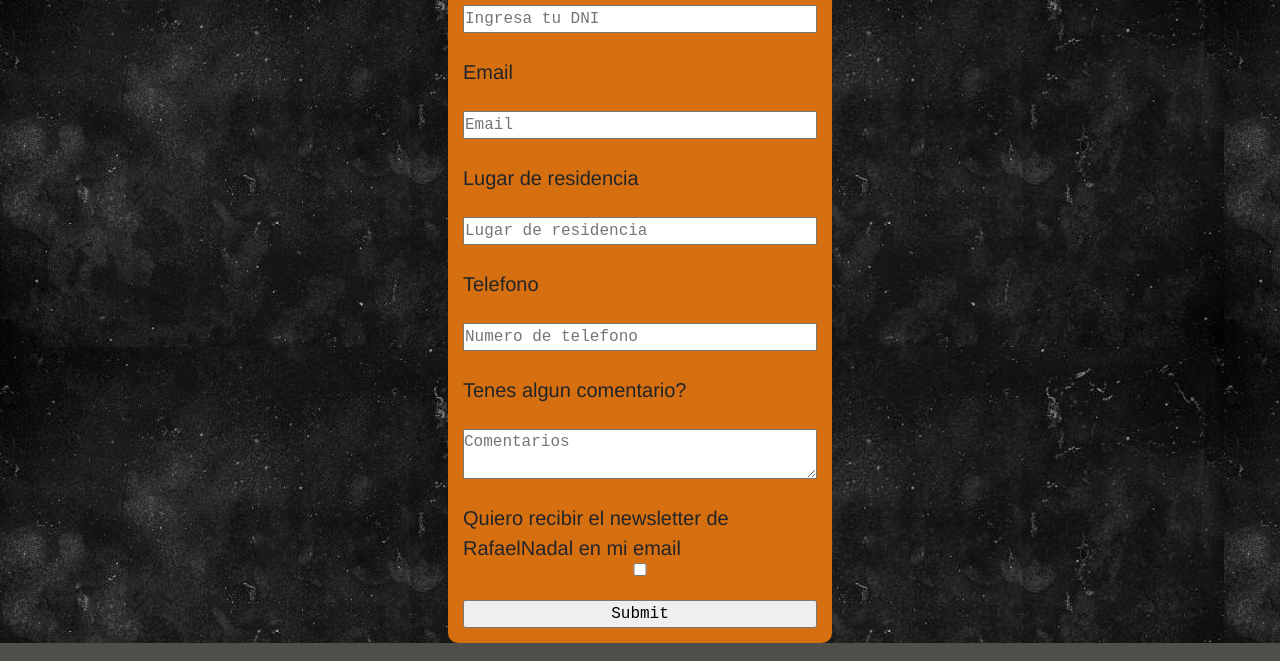
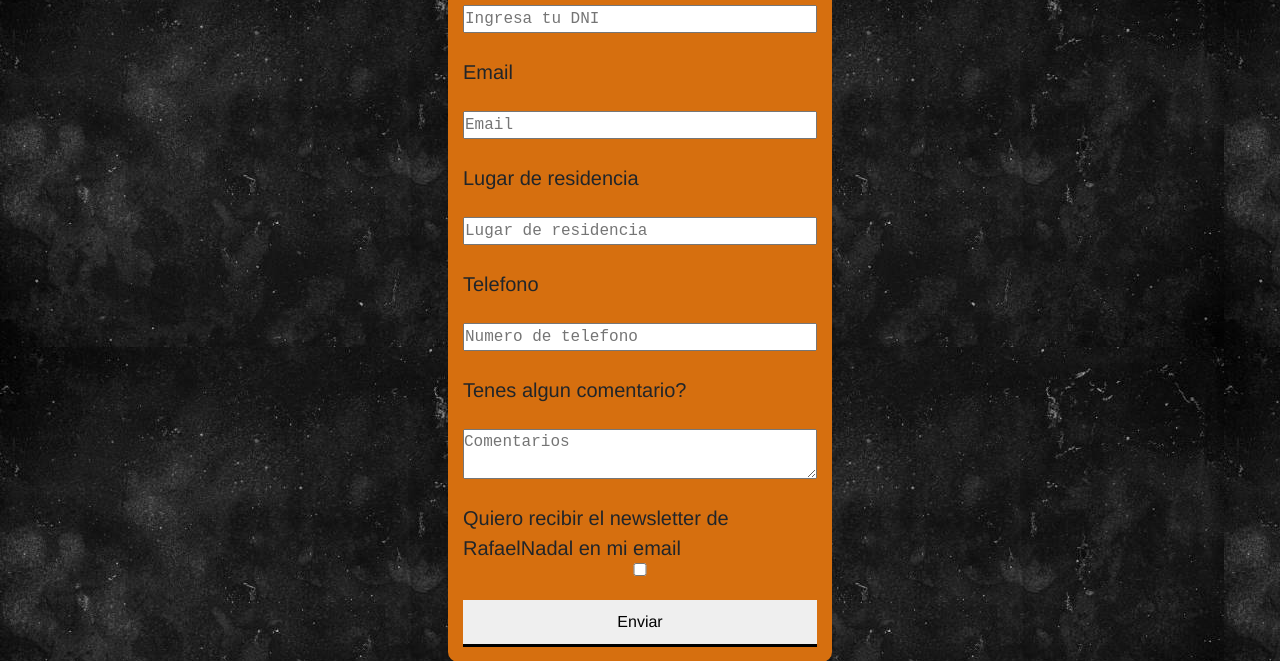
Before and after one commit to facundogorosito/BlogRafaNadal, a plain HTML site: page PAGS/contacto.html in a window 1280 px wide. Shown: the part 469-1130 px from the top of the page. Drawn offline with nearby package versions, Linux system fonts and the light colour scheme.

Commit message:
cambios en extends

```diff
--- a/PAGS/contacto.html
+++ b/PAGS/contacto.html
@@ -91,7 +91,7 @@
                 <label class="cuadrito" for="tyc">Quiero recibir el newsletter de RafaelNadal en mi email</label>
                 <input id="tyc" type="checkbox">
                 <br />
-                <input type="submit">
+                <button class="boton">Enviar</button>
             </form>
         </main>
     </main>
--- /dev/null
+++ b/STYLES/partials/_button.scss
@@ -0,0 +1,6 @@
+.boton {
+    border: none;
+    padding: 10px;
+    font-family: 'Franklin Gothic Medium', 'Arial Narrow', Arial, sans-serif;
+    border-bottom: 3px solid;
+}
--- a/STYLES/styles.scss
+++ b/STYLES/styles.scss
@@ -1 +1 @@
-@import "./partials/maps", "./partials/asideGranslams", "./partials/asideIndex", "./partials/body", "./partials/divAcademia", "./partials/footer", "./partials/galeria", "./partials/header", "./partials/mainContacto", "./partials/mainIndex", "./partials/sectionAcademia", "./partials/sectionGrandslams";
+@import "./partials/maps", "./partials/extends", "./partials/asideGranslams", "./partials/asideIndex", "./partials/body", "./partials/divAcademia", "./partials/footer", "./partials/galeria", "./partials/header", "./partials/mainContacto", "./partials/mainIndex", "./partials/sectionAcademia", "./partials/sectionGrandslams", "./partials/button";
```
Also changed, not shown: STYLES/partials/_extends.scss (added), STYLES/styles.css, 1 other file.
